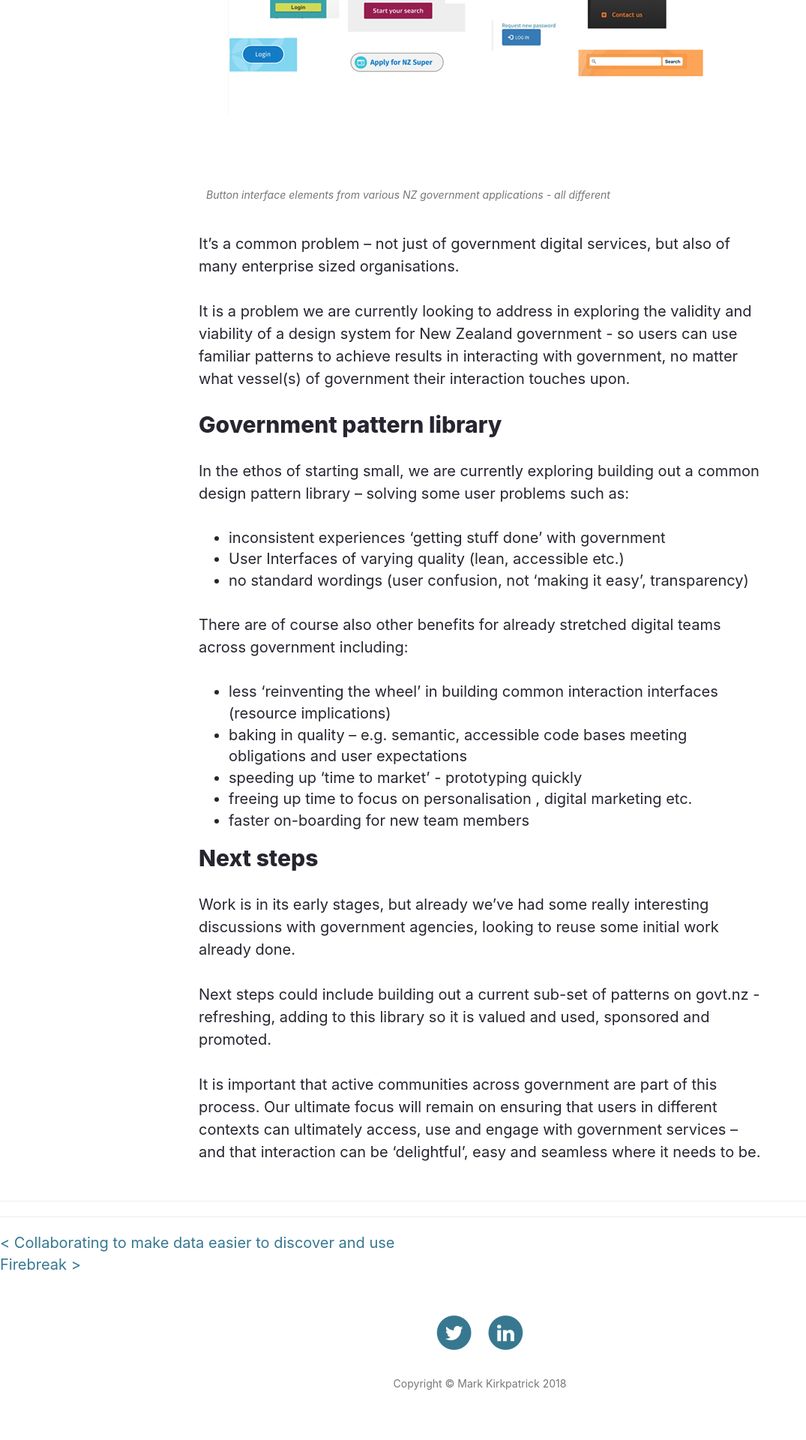
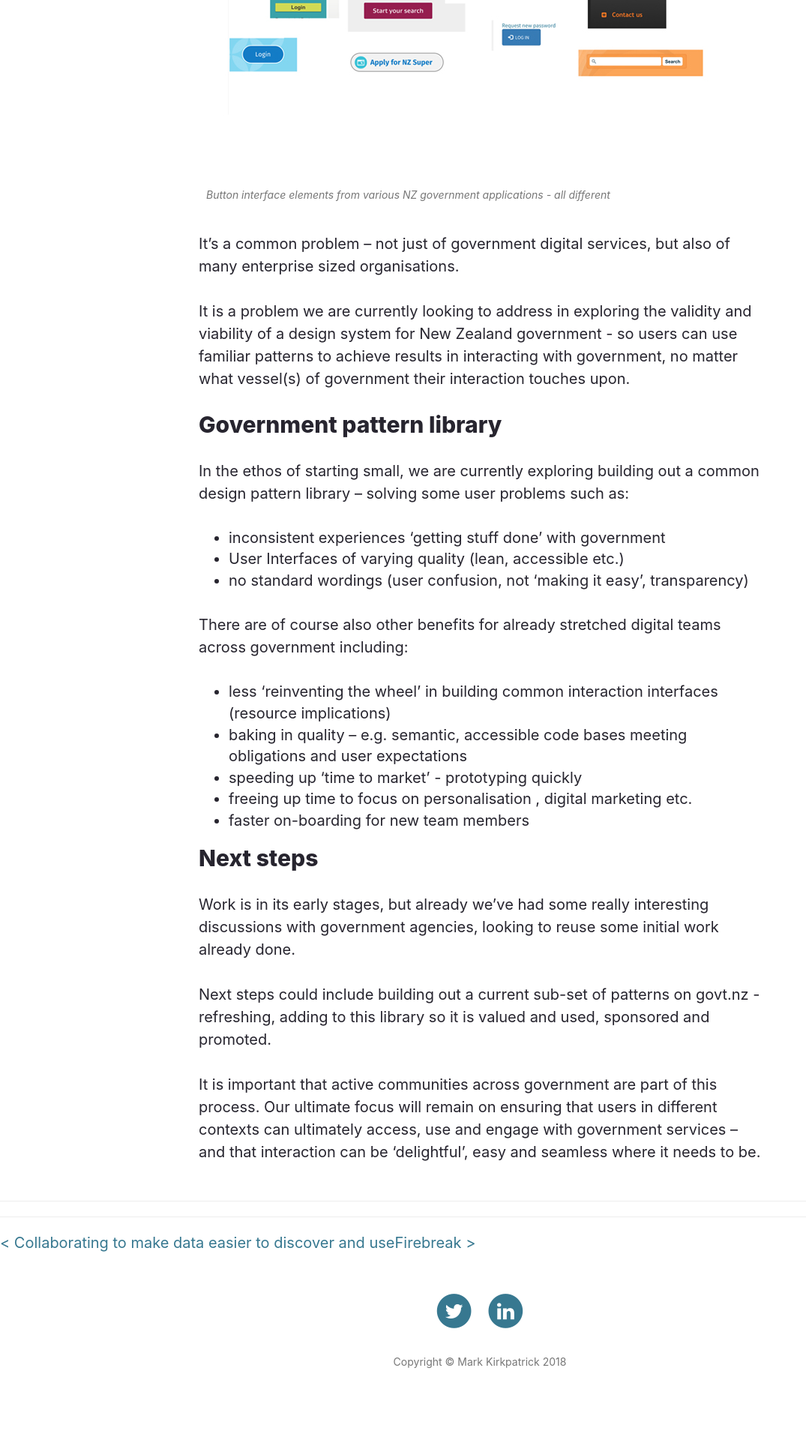
Before and after one commit to mkirkpat/mkirkpat.github.io, a Jekyll site: the page built from _posts/2017-12-20-government-design-system.md, in a window 1280 px wide. Shown: the part 1055-2975 px from the top of the page at 75% size, without its empty margins (0-1075 px from the left). Built offline with Jekyll 4.4.1, drawn with Linux system fonts in a browser that asks for light colours; nearby versions of some CDN libraries; after the commit the page ends 2946 px from its top, so only the background shows below that.

Commit message:
Update main.css

```diff
--- a/css/main.css
+++ b/css/main.css
@@ -544,3 +544,6 @@ h2.subheading{
     font-weight: 300;
     font-style: normal;
 }
+.post-nav{
+display: flex;
+}
```
